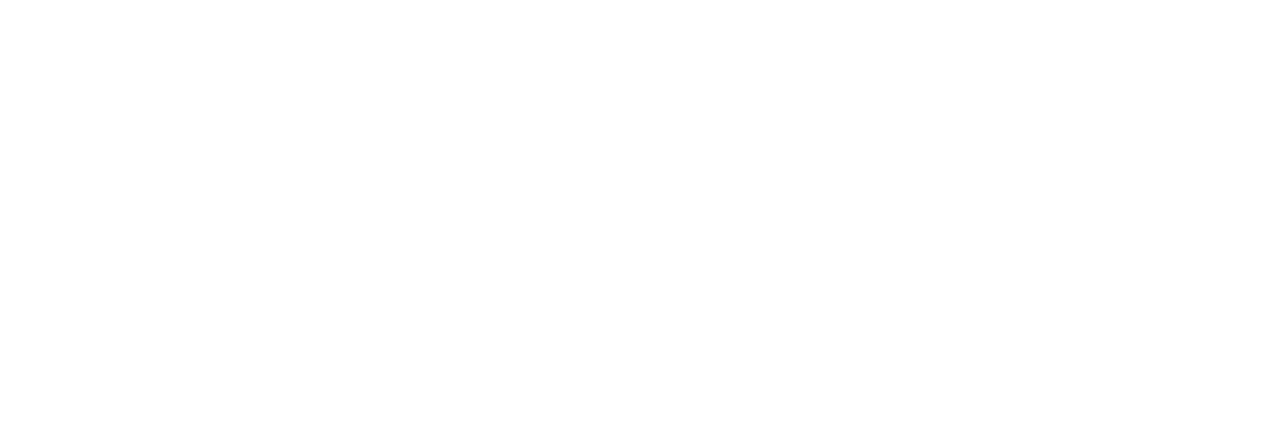
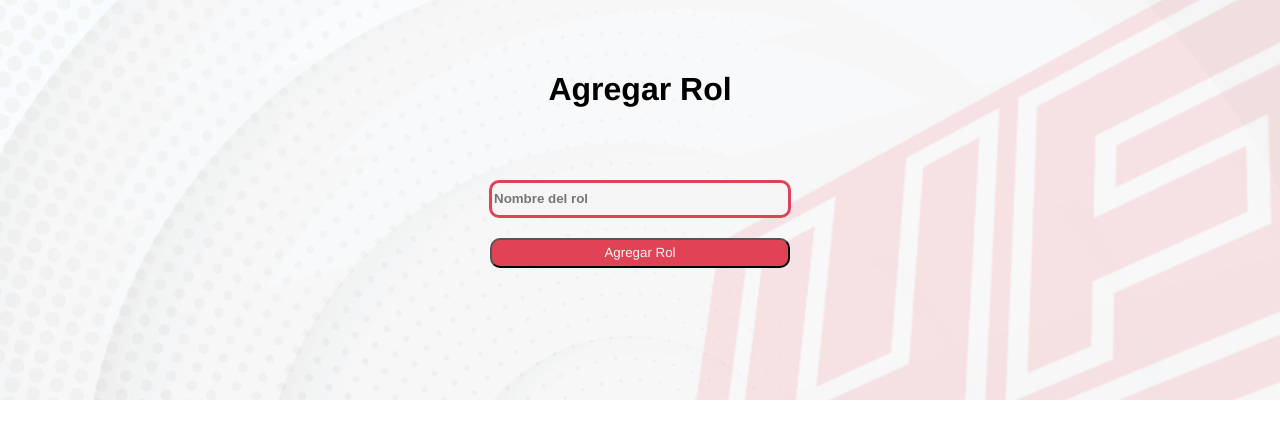
Before and after one commit to SerBuitrago/Microservice-Account-Service, a React (Create React App) app in the folder gui-react/: page /rol in a window 1280 px wide. Before the commit this address had no page. Shown: the top 438 px of the page. Built offline with nearby package versions, Linux system fonts and the light colour scheme.

Commit message:
page rol

```diff
--- a/gui-react/src/App.js
+++ b/gui-react/src/App.js
@@ -12,6 +12,7 @@
 /* import classes from './css/'; */
 import Permisos from "./control/pages/permisos.jsx";
 import MasterComponent from "./login/MasterComponent";
+import AgregarRol from "./control/pages/agregarRol";
 
 class App extends Component {
 
@@ -33,6 +34,7 @@
             <Route path="/dash" element={<ControlComponent></ControlComponent>} > </Route>
             <Route path="/Students" element={<Students></Students>} ></Route>
             <Route path="/Permisos" element={<Permisos></Permisos>} ></Route>
+            <Route path="/rol" element={<AgregarRol></AgregarRol>} ></Route>
           </Routes>
         </Router>
           {/*  <MasterComponent></MasterComponent> */}
--- /dev/null
+++ b/gui-react/src/api/rol.js
@@ -0,0 +1,19 @@
+import axios from 'axios';
+
+export const API_URL = 'http://18.235.152.56/'
+export const URL_PETICION_ROL = 'rol/register'
+class rol {
+
+    post_rol() {
+        console.log(API_URL + URL_PETICION_ROL)
+        return axios.post(API_URL + URL_PETICION_ROL, {
+            headers: {
+                'Access-Control-Allow-Origin': '*',
+                'Access-Control-Allow-Methods': 'GET,PUT,POST,DELETE,PATCH,OPTIONS',
+            }
+        });
+    }
+
+}
+
+export default new rol;
--- /dev/null
+++ b/gui-react/src/control/pages/agregarRol.jsx
@@ -0,0 +1,30 @@
+import { Component } from 'react';
+import api_students from "../../api/rol.js";
+import "../../css/agregarRol.css";
+
+class AgregarRol extends Component {
+
+    render() {
+        return (
+            <div style={{ height: 400, width: '100%'}}>
+                <div className='rol'>
+                    <div style={{ height: 50, width: '100%'}}></div>
+                    <h1 className='text'>Agregar Rol</h1>
+                    <div style={{ height: 50, width: '100%'}}></div>
+                    <input
+                            name="rol"
+                            id="rol"
+                            className="nombreRol"
+                            type="text"
+                            placeholder="Nombre del rol"
+                            onChange={this.handleChange}
+                    />
+                    <div style={{ height: 20, width: '100%'}}></div>
+                    <button className='agregar'>Agregar Rol</button>
+                </div>
+            </div>
+        );
+    }
+
+}
+export default AgregarRol
--- /dev/null
+++ b/gui-react/src/css/agregarRol.css
@@ -0,0 +1,28 @@
+.rol {
+    display: flex;
+    text-align: center;
+    flex-direction: column;
+    align-items: center;
+}
+
+.nombreRol {
+    width: 292px;
+    height: 30px;
+    border: 3px solid #e04356;
+    transition: all .3s;
+    background-color: whitesmoke;
+    border-radius: 10px;
+}
+
+.agregar {
+    width: 300px;
+    height: 30px;
+    border-radius: 10px;
+    color: whitesmoke;
+    background-color: #e04356 ;
+    font-family: 'Franklin Gothic Medium', 'Arial Narrow', Arial, sans-serif;
+}
+
+.text {
+    font-family: 'Franklin Gothic Medium', 'Arial Narrow', Arial, sans-serif;
+}
```
